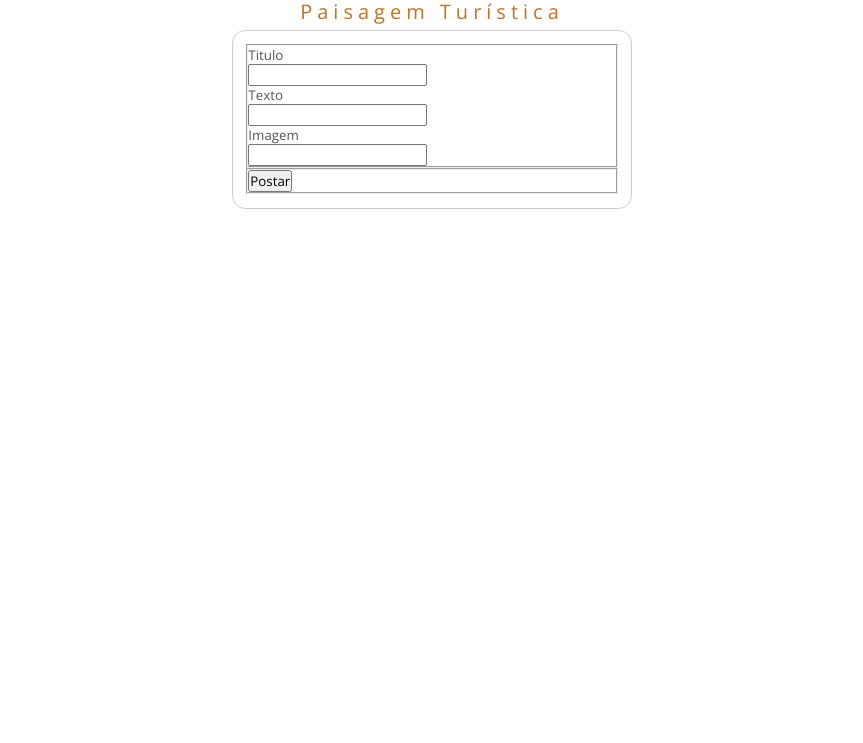
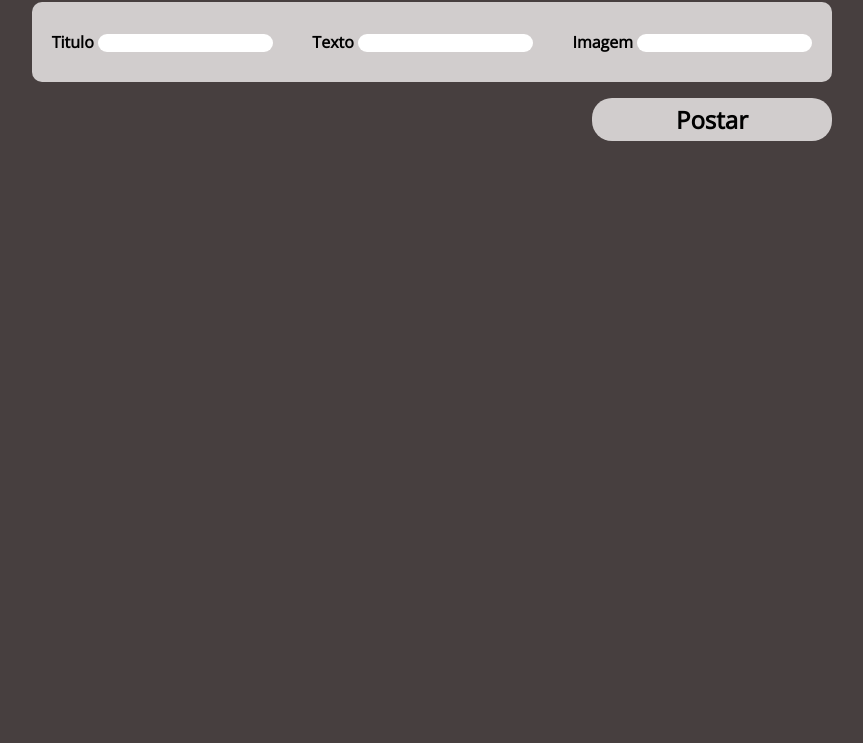
Before and after one commit to beliciobcardoso/CPfrontEnd01, a plain HTML site: page index.html in a window 1280 px wide. Shown: the part 57-800 px from the top of the page, without its empty margins (208-1071 px from the left). Drawn offline with nearby package versions, Linux system fonts and the light colour scheme.

Commit message:
novo layout

```diff
--- a/index.html
+++ b/index.html
@@ -14,20 +14,24 @@
         <h1>Paisagem Turística</h1>
         <form>
             <fieldset>
+                <div>
                     <label for="tituloPost">Titulo</label>
                     <input type="text" id="tituloPost">
-
+                </div>
+                <div>
                     <label for="textoPost">Texto</label>
                     <input type="text" id="textoPost">
-
+                </div>
+                <div>
                     <label for="imgPost">Imagem</label>
                     <input type="text" id="imgPost">
+                </div>
             </fieldset>
             <fieldset>
                 <button id="botaoPostar">Postar</button>
-
             </fieldset>
         </form>
+
         <section class="posts">
 
         </section>
--- a/main.js
+++ b/main.js
@@ -6,8 +6,8 @@ botaoPostarReferencia.addEventListener('click', function(event){
     event.preventDefault()
 
     let post = {
-        titulo: tituloPostReferencia,
-        texto: textoPostReferencia,
-        imagem: imgPostReferencia
+        titulo: tituloPostReferencia.value,
+        texto: textoPostReferencia.value,
+        imagem: imgPostReferencia.value
     }
 })
--- a/style.css
+++ b/style.css
@@ -1,41 +1,54 @@
 @import url('https://fonts.googleapis.com/css2?family=Open+Sans:wght@300;400&display=swap');
 
 * {
-
     margin: 0;
     padding: 0;
     box-sizing: border-box;
-    transition: .2s ease-in-out;
     font-family: 'Open Sans', sans-serif;
-
 }
 
-body {
-    font-family: Verdana, Arial, sans-serif;
-    font-size: smaller;
-    padding: 50px;
-    color: #555;
+body{
+    display: flex;
+    justify-content: center;
+    background-color: #473f3f;
+    color: #fff;
 }
 
-h1 {
-    text-align: center;
-    letter-spacing: 5px;
-    font-size: 1.5em;
-    color: #be7429;
-    font-weight: normal;
-    padding: 5px;
+input{
+    border: 0;
+    border-radius: 20px;
 }
 
-fieldset label {
-    display: block;
-    border-radius: 1em;
-
+fieldset{
+    border: 0;
+    display: flex;
+    justify-content: flex-end;
+    background-color: none;
 }
 
-form {
-    margin: 0 auto;
-    width: 400px;
-    padding: 1em;
-    border: 1px solid #CCC;
-    border-radius: 1em;
+fieldset:nth-child(1){
+    align-items: center;
+    justify-content: space-around;
+    width: 50rem;
+    height: 5rem;
+    background-color: #d1cdcd;
+    color: black;
+    font-weight: 900;
+    margin: 1rem 0;
+    border-radius: 10px;
 }
+
+#botaoPostar{
+  background-color: #d1cdcd;
+  width: 15rem;
+  font-size: 1.5rem;
+  font-weight: 900;
+  border-radius: 20px;
+  border: 0;
+  padding: 5px 0px;
+  cursor: pointer;
+}
+
+#botaoPostar:hover{
+    background-color: #77ee59;
+}
```
Lines whose indentation alone changed are shown as unchanged.
